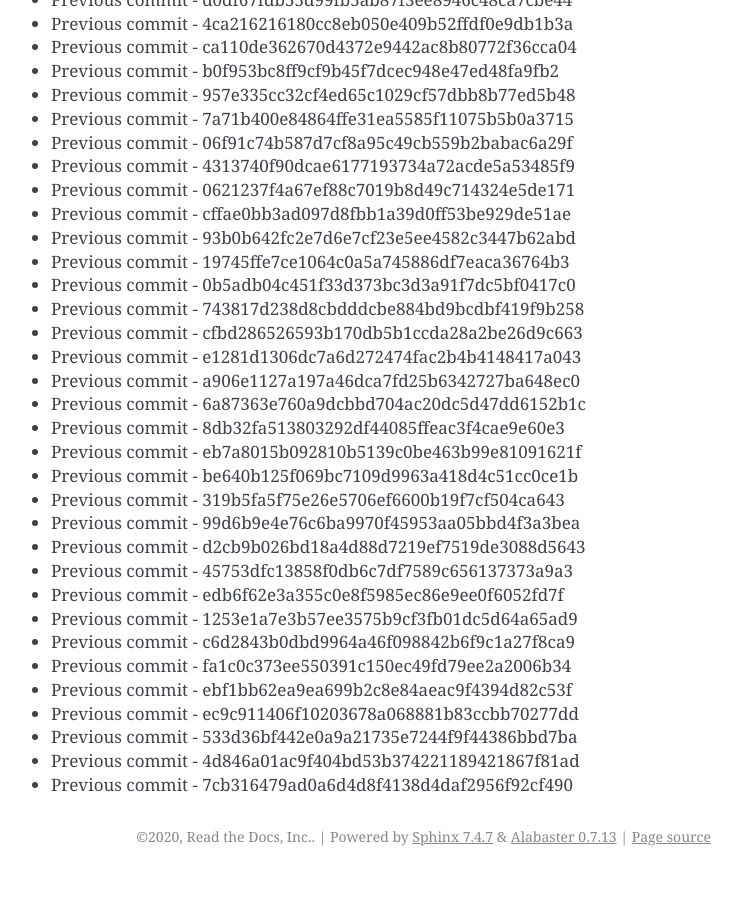
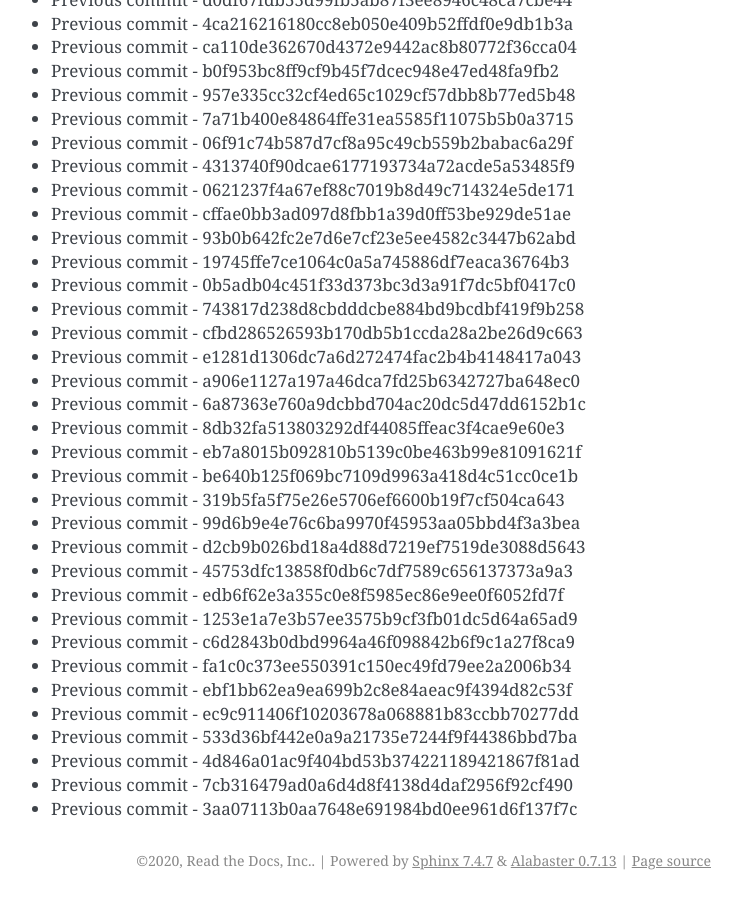
Before and after one commit to readthedocs/rtd-git-stresstest, a Sphinx documentation site: the page built from docs/updates.rst, in a window 1280 px wide and 900 px high, scrolled down 79471 px. Shown: the whole window, without its empty margins (399-1141 px from the left). Built offline with Sphinx 7.4.7, drawn with Linux system fonts in a browser that asks for light colours; before the commit the page ends 80347 px from its top, so only the background shows below that.

Commit message:
Generating commit from previous: 3aa07113b0aa7648e691984bd0ee961d6f137f7c

```diff
--- a/docs/updates.rst
+++ b/docs/updates.rst
@@ -3371,3 +3371,4 @@ It can be tested for any performance characteristics.
 * Previous commit - 533d36bf442e0a9a21735e7244f9f44386bbd7ba
 * Previous commit - 4d846a01ac9f404bd53b374221189421867f81ad
 * Previous commit - 7cb316479ad0a6d4d8f4138d4daf2956f92cf490
+* Previous commit - 3aa07113b0aa7648e691984bd0ee961d6f137f7c
```
